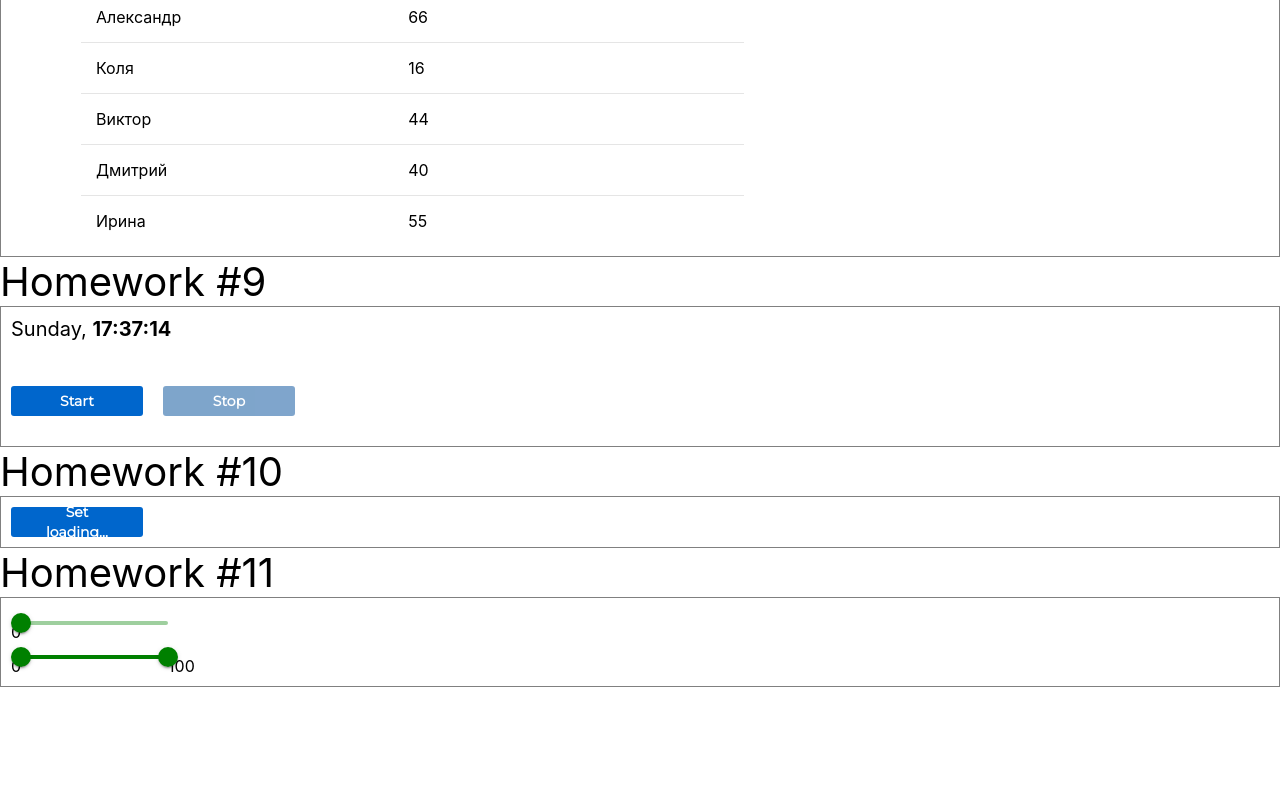
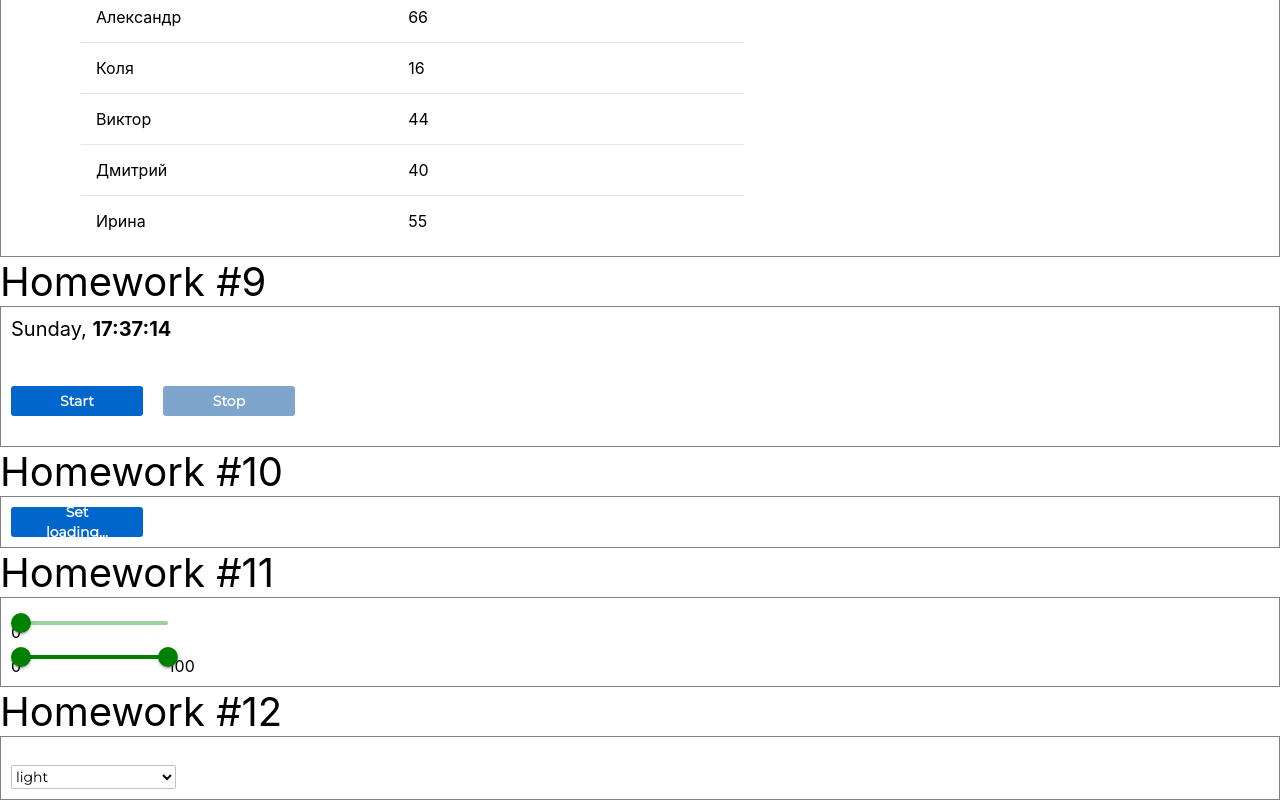
Before and after one commit to sergeisv113/dz_auto, a React (Create React App) app: page /#/pre-junior in a window 1280 px wide. Shown: the part 1687-2487 px from the top of the page. Before the commit the page ends 2374 px from the top, so only its background shows below. Built offline with nearby package versions, Linux system fonts and the light colour scheme.

Commit message:
commit 12

```diff
--- a/src/s1-main/App.tsx
+++ b/src/s1-main/App.tsx
@@ -11,6 +11,7 @@ import HW8 from "../s2-homeworks/hw08/HW8";
 import HW9 from "../s2-homeworks/hw09/HW9";
 import HW10 from "../s2-homeworks/hw10/HW10";
 import HW11 from "../s2-homeworks/hw11/HW11";
+import HW12 from "../s2-homeworks/hw12/HW12";
 
 function App() {
     return (
@@ -29,6 +30,7 @@ function App() {
             <HW9/>
             <HW10/>
             <HW11/>
+            <HW12/>
         </div>
     )
 }
--- a/src/s2-homeworks/hw11/HW11.tsx
+++ b/src/s2-homeworks/hw11/HW11.tsx
@@ -20,10 +20,10 @@ function HW11() {
         if (Array.isArray(value)) {
             setValue1(value[0])
             setValue2(value[1])
-        } else setValue1(value)
+        } else {
+            setValue1(value)
+        }
     }
-
-
 
     return (
         <div id={'hw11'}>
@@ -36,8 +36,8 @@ function HW11() {
                         <SuperRange
                             id={'hw11-single-slider'}
                             // сделать так чтоб value1 изменялось // пишет студент
+                            value={value1}
                             onChange={change}
-                            value={value1}
                         />
                     </div>
                     <div className={s.wrapper}>
@@ -45,8 +45,8 @@ function HW11() {
                         <SuperRange
                             id={'hw11-double-slider'}
                             // сделать так чтоб value1/2 изменялось // пишет студент
+                            value={[value1, value2]}
                             onChange={change}
-                            value={[value1, value2]}
                         />
                         <span id={'hw11-value-2'} className={s.number}>{value2}</span>
                     </div>
--- a/src/s2-homeworks/hw12/HW12.tsx
+++ b/src/s2-homeworks/hw12/HW12.tsx
@@ -4,6 +4,7 @@ import s2 from '../../s1-main/App.module.css'
 import SuperSelect from '../hw07/common/c5-SuperSelect/SuperSelect'
 import {useDispatch, useSelector} from 'react-redux'
 import {changeThemeId} from './bll/themeReducer'
+import {AppStoreType} from "../hw10/bll/store";
 
 /*
 * 1 - в файле themeReducer.ts написать нужные типы вместо any, дописать редьюсер
@@ -11,8 +12,11 @@ import {changeThemeId} from './bll/themeReducer'
 * 3 - дописать тип и логику функции change
 * 4 - передать пропсы в SuperSelect
 * */
-
-const themes = [
+type themePropsType = {
+    id: number
+    value: string
+}
+const themes: themePropsType[] = [
     {id: 1, value: 'light'},
     {id: 2, value: 'blue'},
     {id: 3, value: 'dark'},
@@ -20,10 +24,10 @@ const themes = [
 
 const HW12 = () => {
     // взять ид темы из редакса
-    const themeId = 1
-
-    const change = (id: any) => { // дописать функцию
-
+    const themeId = useSelector<AppStoreType,number>(state => state.theme.themeId)
+    const dispatch = useDispatch()
+    const change = (id: number) => { // дописать функцию
+        dispatch(changeThemeId(id))
     }
 
     useEffect(() => {
@@ -41,7 +45,8 @@ const HW12 = () => {
                     id={'hw12-select-theme'}
                     className={s.select}
                     // сделать переключение тем
-
+                    options={themes}
+                    onChangeOption={change}
                 />
             </div>
         </div>
--- a/src/s2-homeworks/hw12/bll/themeReducer.ts
+++ b/src/s2-homeworks/hw12/bll/themeReducer.ts
@@ -1,14 +1,22 @@
-const initState = {
+const initState: InitialStateType = {
     themeId: 1,
 }
 
-export const themeReducer = (state = initState, action: any): any => { // fix any
+export const themeReducer = (state = initState, action: ActionType): InitialStateType => { // fix any
     switch (action.type) {
-        // дописать
-
+        case 'SET_THEME_ID': {
+            return {...state, themeId: action.id}
+        }
         default:
             return state
     }
 }
 
-export const changeThemeId = (id: number): any => ({ type: 'SET_THEME_ID', id }) // fix any
+export const changeThemeId = (id: number): ActionType => ({ type: 'SET_THEME_ID', id }) // fix any
+type InitialStateType = {
+    themeId: number
+}
+type ActionType = {
+    type: 'SET_THEME_ID'
+    id: number
+}
```
